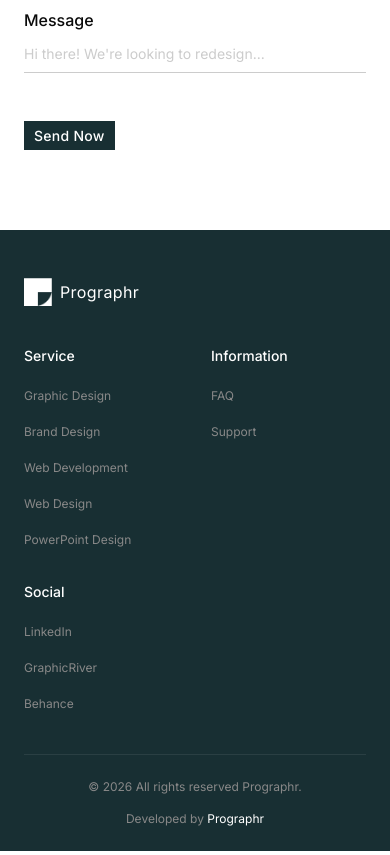
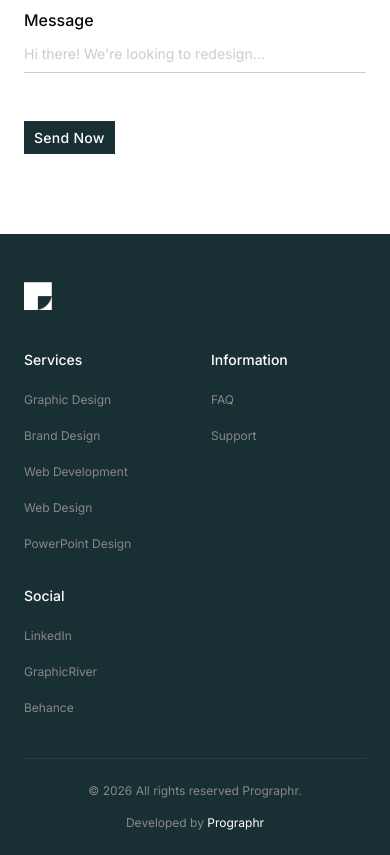
Before and after one commit to Neaz-mq/prographr-agency, a React (Vite) app: page / in a window 390 px wide. Shown: the part 7300-8155 px from the top of the page. Built offline with nearby package versions, Linux system fonts and the light colour scheme.

Commit message:
updated footer

```diff
--- a/src/components/Footer.jsx
+++ b/src/components/Footer.jsx
@@ -53,12 +53,12 @@ export default function Footer() {
         <div className="md:hidden">
           <div className="flex items-center gap-2 mb-10">
             <img src="/logo.webp" alt="Prographr" className="h-7 w-7 object-contain" />
-            <span className="text-white text-base tracking-wide">Prographr</span>
+
           </div>
 
           <div className="grid grid-cols-2 gap-8 mb-8">
             <div>
-              <h4 className="text-white font-medium text-sm mb-4">Service</h4>
+              <h4 className="text-white font-medium text-sm mb-4">Services</h4>
               <ul className="space-y-3">
                 {serviceLinks.map((s) => (
                   <li key={s}>
--- a/src/sections/CTA.jsx
+++ b/src/sections/CTA.jsx
@@ -68,7 +68,7 @@ export default function CTA() {
         <div className="overflow-hidden">
           <h2
             ref={headingRef}
-            className="text-[#0a0a0a] font-semibold mb-2 text-[clamp(36px,6vw,60px)] 3xl:text-[clamp(52px,10vw,90px)] 2xl:text-[clamp(52px,10vw,80px)] xl:text-[clamp(45px,3.8vw,58px)] lg:text-[clamp(40px,3.8vw,58px)] md:text-[clamp(36px,3.8vw,58px)]"
+            className="text-[#0a0a0a] font-semibold mb-2 text-[clamp(36px,6vw,58px)] 3xl:text-[clamp(52px,10vw,90px)] 2xl:text-[clamp(52px,10vw,80px)] xl:text-[clamp(45px,3.8vw,58px)] lg:text-[clamp(40px,3.8vw,58px)] md:text-[clamp(36px,3.8vw,58px)]"
           >
             Let's talk
           </h2>
@@ -147,7 +147,7 @@ export default function CTA() {
             <button
               type="submit"
               disabled={status === "sending"}
-              className="bg-[#182F33] text-white text-[14px] 3xl:text-xl 2xl:text-base xl:text-base lg:text-base md:text-base font-medium 3xl:px-6 3xl:py-3 2xl:px-5 2xl:py-2 xl:px-4 xl:py-2 lg:px-3 lg:py-1.5 md:px-2.5 md:py-1 px-2.5 py-1 hover:bg-[#222] transition-colors duration-200 disabled:opacity-60 disabled:cursor-not-allowed tracking-[0.02em]"
+              className="bg-[#182F33] text-white text-[14px] 3xl:text-xl 2xl:text-base xl:text-base lg:text-base md:text-base font-medium 3xl:px-6 3xl:py-3 2xl:px-5 2xl:py-2 xl:px-4 xl:py-2 lg:px-3 lg:py-1.5 md:px-2.5 md:py-1 px-2.5 py-1.5 hover:bg-[#222] transition-colors duration-200 disabled:opacity-60 disabled:cursor-not-allowed tracking-[0.02em]"
             >
               {status === "sending" ? "Sending..." : "Send Now"}
             </button>
```
